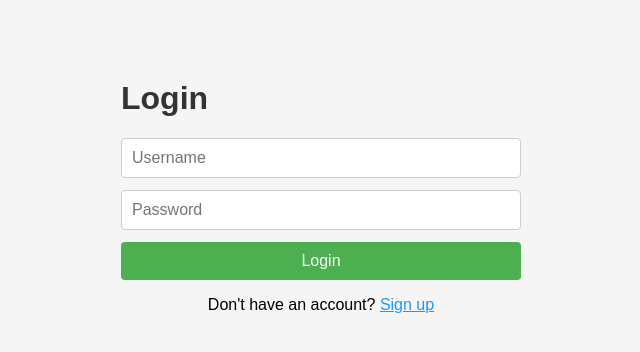
After one commit to mongoosepetter38/todo-web, a Flask app: page /login in a window 1280 px wide. The commit adds this page. Shown: the top 352 px of the page, without its empty margins (319-959 px from the left). Run offline with Flask 3, Linux system fonts and the light colour scheme.

Commit message:
add user accounts

```diff
--- a/app.py
+++ b/app.py
@@ -1,49 +1,106 @@
 import os
-from flask import Flask, render_template, request, redirect
-import json
+from flask import Flask, render_template, request, redirect, url_for, flash
+from flask_sqlalchemy import SQLAlchemy
+from flask_login import LoginManager, UserMixin, login_user, login_required, logout_user, current_user
+from werkzeug.security import generate_password_hash, check_password_hash
 
 app = Flask(__name__)
-TASKS_FILE = "tasks.json"
+app.secret_key = "supersecretkey123"
+app.config["SQLALCHEMY_DATABASE_URI"] = "sqlite:///todo.db"
 
-def load_tasks():
-    try:
-        with open(TASKS_FILE, "r") as f:
-            return json.load(f)
-    except FileNotFoundError:
-        return []
+db = SQLAlchemy(app)
+login_manager = LoginManager(app)
+login_manager.login_view = "login"
 
-def save_tasks(tasks):
-    with open(TASKS_FILE, "w") as f:
-        json.dump(tasks, f, indent=2)
+# Database models
+class User(UserMixin, db.Model):
+    id = db.Column(db.Integer, primary_key=True)
+    username = db.Column(db.String(150), unique=True, nullable=False)
+    password = db.Column(db.String(150), nullable=False)
+    tasks = db.relationship("Task", backref="user", lazy=True)
 
+class Task(db.Model):
+    id = db.Column(db.Integer, primary_key=True)
+    task = db.Column(db.String(300), nullable=False)
+    done = db.Column(db.Boolean, default=False)
+    user_id = db.Column(db.Integer, db.ForeignKey("user.id"), nullable=False)
+
+@login_manager.user_loader
+def load_user(user_id):
+    return User.query.get(int(user_id))
+
+# Routes
 @app.route("/")
+@login_required
 def home():
-    tasks = load_tasks()
+    tasks = Task.query.filter_by(user_id=current_user.id).all()
     return render_template("index.html", tasks=tasks)
 
 @app.route("/add", methods=["POST"])
+@login_required
 def add():
     name = request.form.get("task")
     if name:
-        tasks = load_tasks()
-        tasks.append({"task": name, "done": False})
-        save_tasks(tasks)
+        new_task = Task(task=name, done=False, user_id=current_user.id)
+        db.session.add(new_task)
+        db.session.commit()
     return redirect("/")
 
-@app.route("/complete/<int:index>")
-def complete(index):
-    tasks = load_tasks()
-    tasks[index]["done"] = True
-    save_tasks(tasks)
+@app.route("/complete/<int:task_id>")
+@login_required
+def complete(task_id):
+    task = Task.query.get(task_id)
+    if task and task.user_id == current_user.id:
+        task.done = True
+        db.session.commit()
     return redirect("/")
 
-@app.route("/delete/<int:index>")
-def delete(index):
-    tasks = load_tasks()
-    tasks.pop(index)
-    save_tasks(tasks)
+@app.route("/delete/<int:task_id>")
+@login_required
+def delete(task_id):
+    task = Task.query.get(task_id)
+    if task and task.user_id == current_user.id:
+        db.session.delete(task)
+        db.session.commit()
     return redirect("/")
 
+@app.route("/signup", methods=["GET", "POST"])
+def signup():
+    if request.method == "POST":
+        username = request.form.get("username")
+        password = request.form.get("password")
+        existing_user = User.query.filter_by(username=username).first()
+        if existing_user:
+            flash("Username already exists!")
+            return redirect("/signup")
+        hashed_password = generate_password_hash(password)
+        new_user = User(username=username, password=hashed_password)
+        db.session.add(new_user)
+        db.session.commit()
+        login_user(new_user)
+        return redirect("/")
+    return render_template("signup.html")
+
+@app.route("/login", methods=["GET", "POST"])
+def login():
+    if request.method == "POST":
+        username = request.form.get("username")
+        password = request.form.get("password")
+        user = User.query.filter_by(username=username).first()
+        if user and check_password_hash(user.password, password):
+            login_user(user)
+            return redirect("/")
+        flash("Invalid username or password!")
+    return render_template("login.html")
+
+@app.route("/logout")
+@login_required
+def logout():
+    logout_user()
+    return redirect("/login")
+
 if __name__ == "__main__":
+    with app.app_context():
+        db.create_all()
     port = int(os.environ.get("PORT", 5000))
     app.run(host="0.0.0.0", port=port, debug=False)
--- /dev/null
+++ b/templates/login.html
@@ -0,0 +1,55 @@
+<!DOCTYPE html>
+<html>
+<head>
+  <title>Login</title>
+  <style>
+    body {
+      font-family: Arial, sans-serif;
+      max-width: 400px;
+      margin: 80px auto;
+      padding: 0 20px;
+      background: #f5f5f5;
+    }
+    h1 { color: #333; }
+    input {
+      width: 100%;
+      padding: 10px;
+      margin-bottom: 12px;
+      border: 1px solid #ccc;
+      border-radius: 4px;
+      font-size: 16px;
+      box-sizing: border-box;
+    }
+    button {
+      width: 100%;
+      padding: 10px;
+      background: #4CAF50;
+      color: white;
+      border: none;
+      border-radius: 4px;
+      font-size: 16px;
+      cursor: pointer;
+    }
+    a { color: #2196F3; }
+    p { margin-top: 16px; text-align: center; }
+  </style>
+</head>
+<body>
+  <h1>Login</h1>
+
+  {% with messages = get_flashed_messages() %}
+    {% if messages %}
+      {% for message in messages %}
+        <p style="color:red;">{{ message }}</p>
+      {% endfor %}
+    {% endif %}
+  {% endwith %}
+
+  <form action="/login" method="POST">
+    <input type="text" name="username" placeholder="Username" required>
+    <input type="password" name="password" placeholder="Password" required>
+    <button type="submit">Login</button>
+  </form>
+  <p>Don't have an account? <a href="/signup">Sign up</a></p>
+</body>
+</html>
```
Also changed, not shown: requirements.txt (+13 -2 lines), templates/index.html (+25 -4 lines), templates/signup.html (added, +55 -0 lines).
